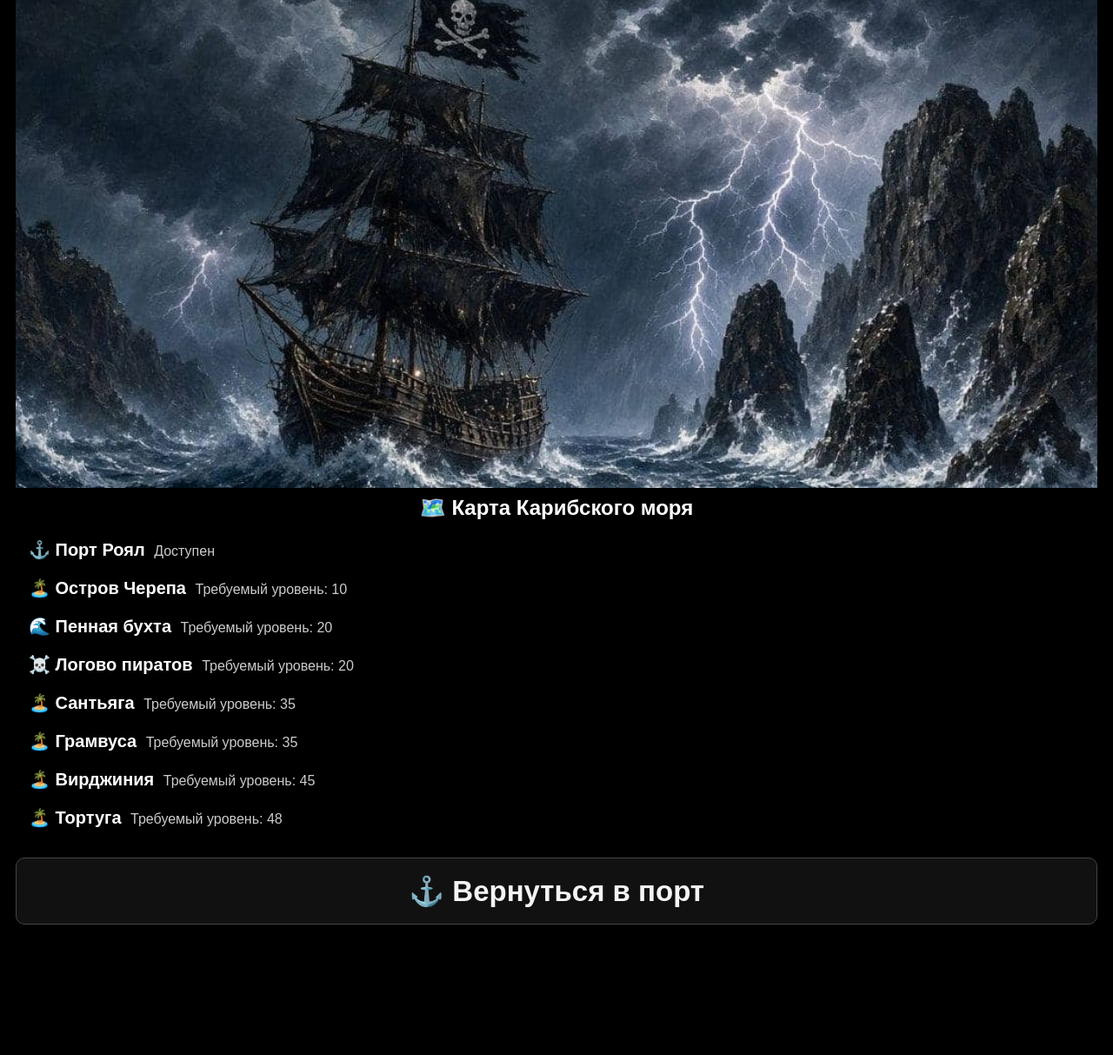
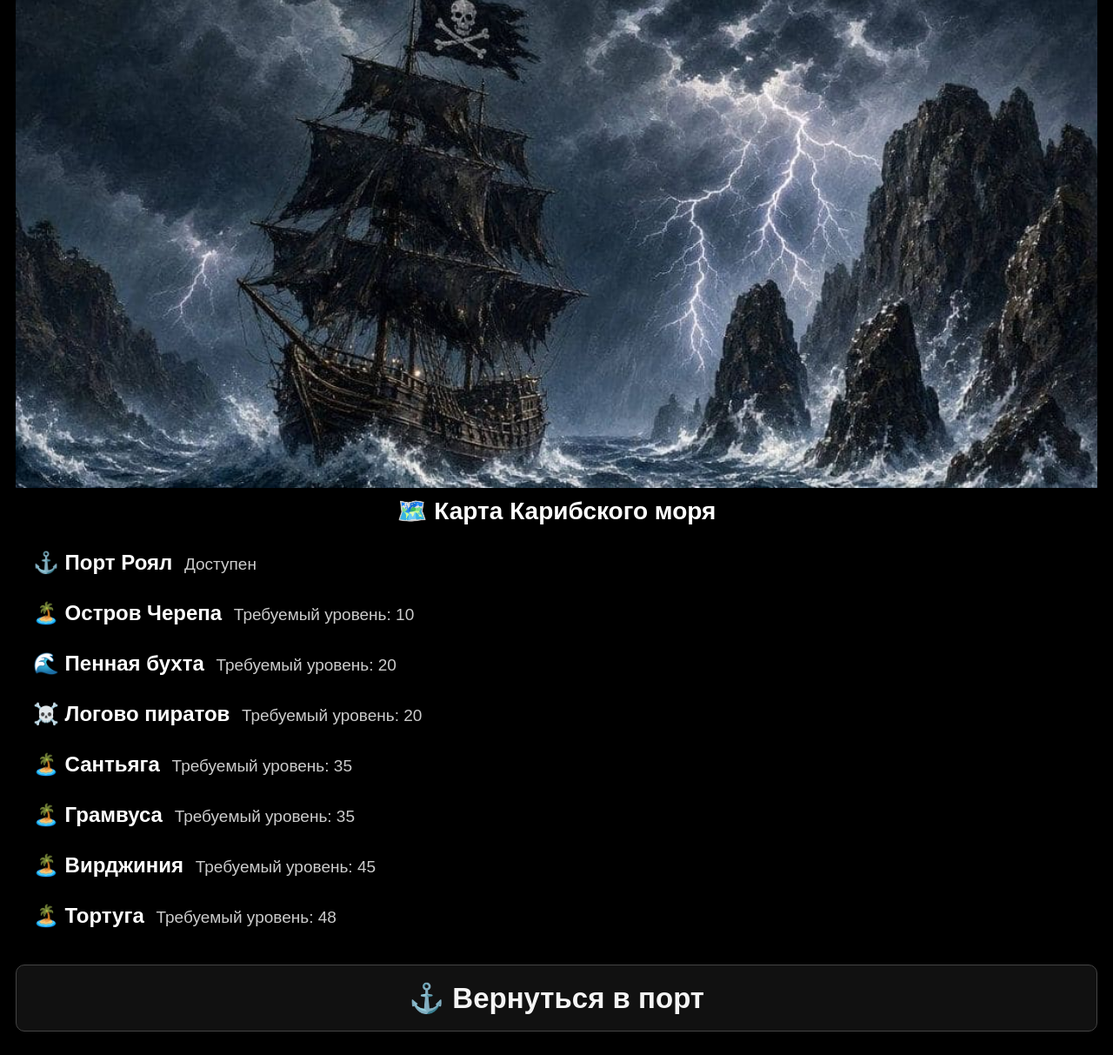
Before and after one commit to wergut800-star/piratesgame, a Flask app: page /sea in a window 1280 px wide. Shown: the part 262-1475 px from the top of the page at 87% size. Before the commit the page ends 1325 px from the top, so only its background shows below. Run offline with Flask 3, Linux system fonts and the light colour scheme; the visitor is signed in with stand-in values (Sample User, id 1); tables that the repository leaves empty hold one stand-in row (values such as "Sample post").

Commit message:
Update style.css

```diff
--- a/static/css/style.css
+++ b/static/css/style.css
@@ -703,34 +703,34 @@ hr {
 
 .sea-map {
     width: 100%;
-    margin: 5px 0 15px;
+    margin: 5px 0 18px;
     text-align: center;
 }
 
 .sea-map h2 {
-    font-size: 24px;
-    margin: 5px 0 12px;
+    font-size: 28px;
+    margin: 6px 0 14px;
     color: white;
 }
 
 .location-list {
-    font-size: 20px;
-    line-height: 1.8;
+    font-size: 24px;
+    line-height: 2;
     color: white;
     text-align: left;
-    padding: 0 15px;
+    padding: 0 20px;
 }
 
 .location {
-    padding: 4px 0;
+    padding: 5px 0;
 }
 
 .location b {
-    font-size: 20px;
+    font-size: 24px;
 }
 
 .location small {
-    font-size: 16px;
+    font-size: 19px;
     color: #ccc;
-    margin-left: 5px;
+    margin-left: 7px;
 }
```
